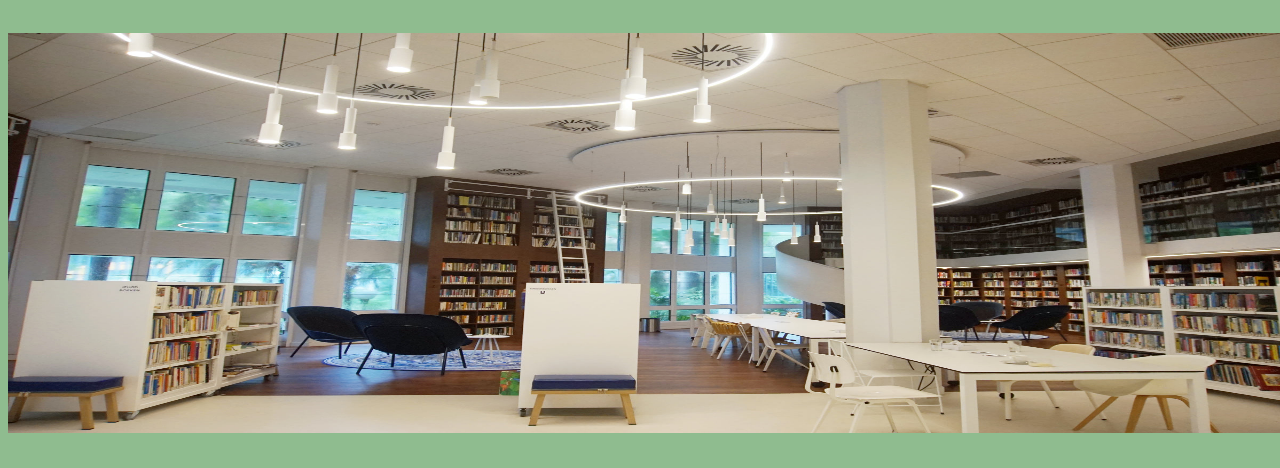
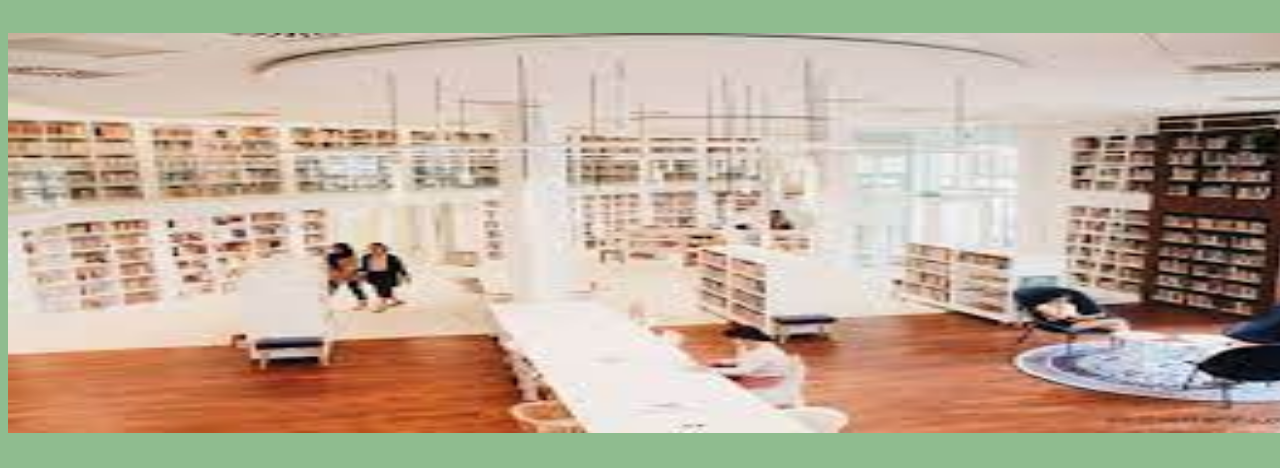
Before and after one commit to NurWaidah/webstatis, a plain HTML site: page presentasi_klp2.html in a window 1280 px wide. Shown: the part 293-761 px from the top of the page. Drawn offline with Linux system fonts and the light colour scheme.

Commit message:
Add files via upload

```diff
--- a/presentasi_klp2.html
+++ b/presentasi_klp2.html
@@ -106,7 +106,7 @@ img {
         </h1>
     </div><br>
     <img src="images/logo2.jpg" alt="pic" height="100" width="300"><br><br>
-    <img src="Images/Perpustakaan.jpg" alt="erasmus" width="1335px" height="400px"><br>
+    <img src="images/huis.jpeg" alt="erasmus" width="1335px" height="400px"><br>
     <div style="padding-left: 30px; padding-right: 30px;">
         <p
             style="font-family: bookman old style; backdrop-filter: blur; color:black; font-size: 20px; text-align: justify; font-family: bookman old style;">
```
Also changed, not shown: images/1.jpeg (added), images/2.jpeg (added), images/BG1.jpeg (added), images/awal.jpg (added), images/bg.jpeg (added), images/gajah.jpeg (added), images/ht.jpeg (added), images/huis.jpeg (added), images/makanan.jpeg (added).
